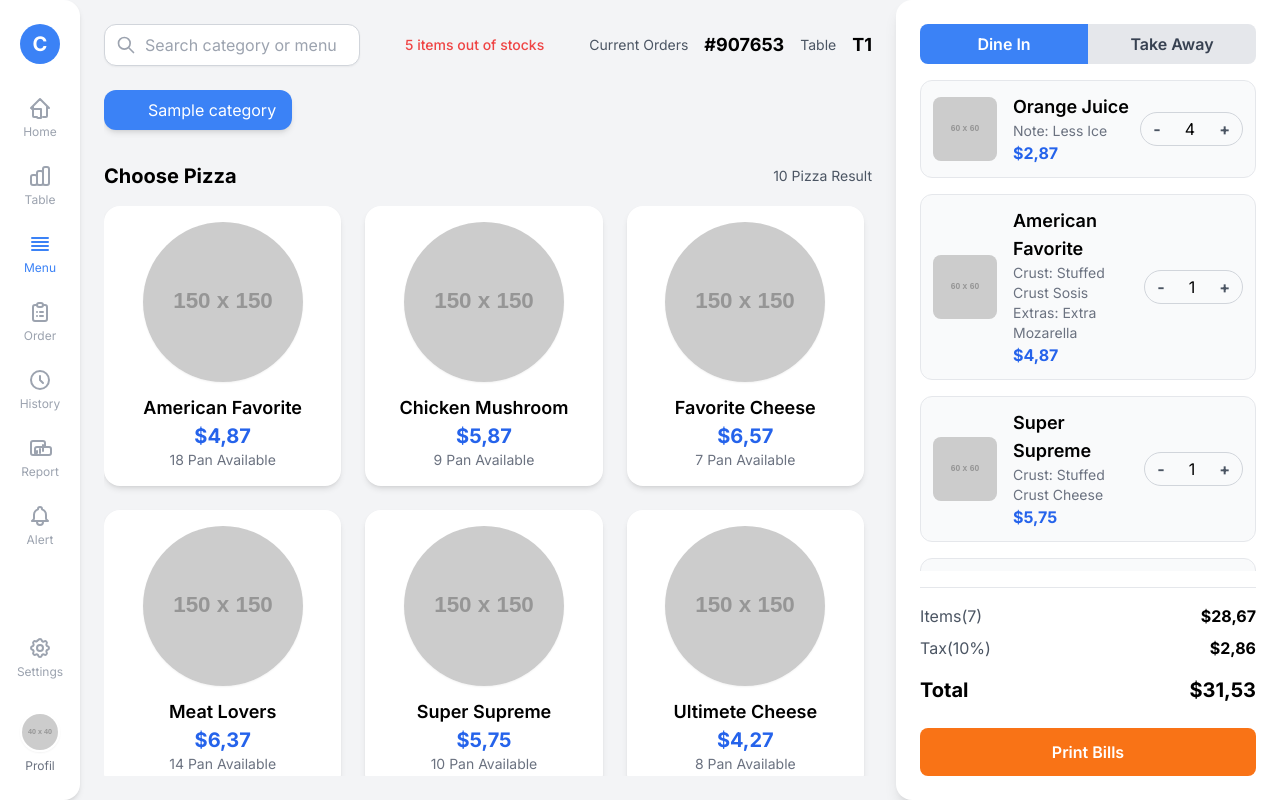
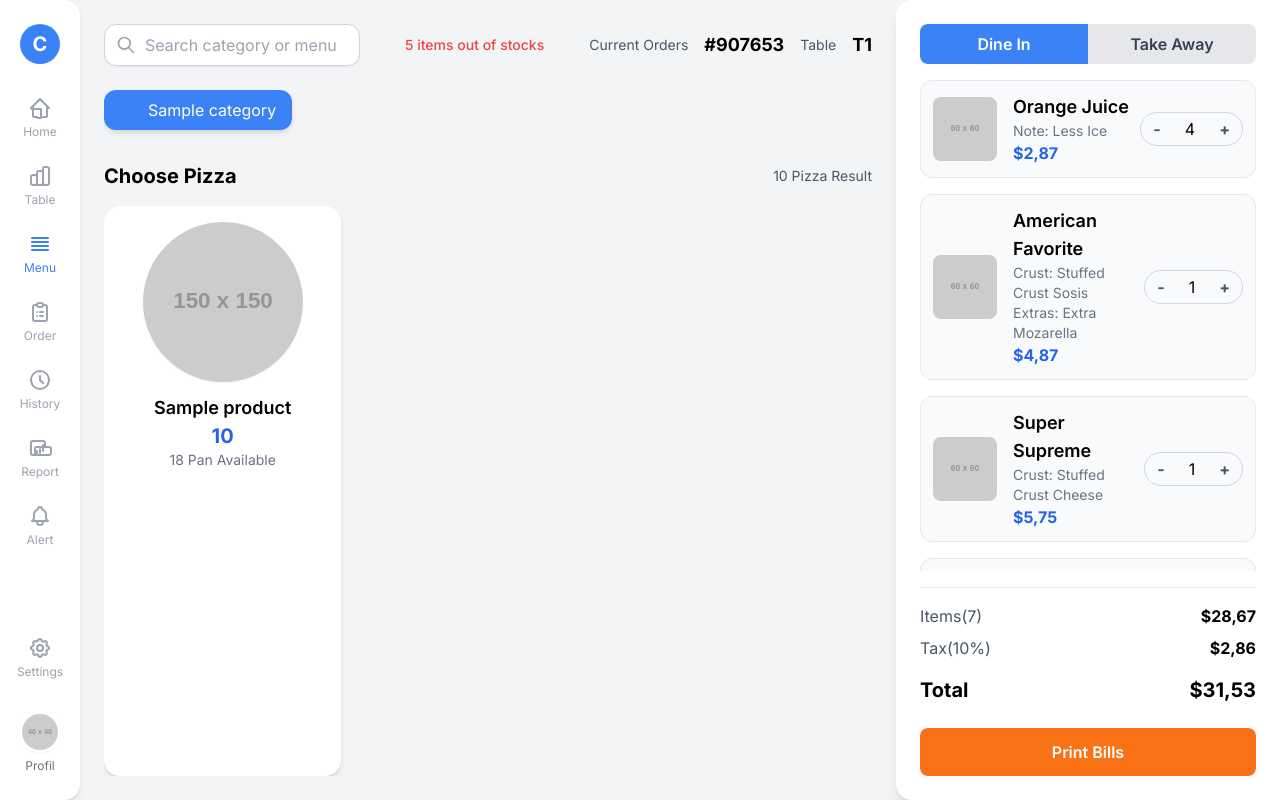
Before and after one commit to skillformation/Application_Panier_-Restaurant, a Laravel app: template RestaurantApp/resources/views/product/index.blade.php in a window 1280 px wide. Run offline with Laravel 12, Linux system fonts and the light colour scheme; the template is opened without the code that fills it: most values are stand-ins (such as "Sample title", 1, 10 or a date in 2020); some libraries are stand-ins or nearby versions.

Commit message:
Recupérer des 10 produits avec le modèle Product,Vérifier si la variable

```diff
--- a/RestaurantApp/app/Http/Controllers/ProductController.php
+++ b/RestaurantApp/app/Http/Controllers/ProductController.php
@@ -3,6 +3,7 @@
 namespace App\Http\Controllers;
 
 use App\Models\Product;
+use App\Models\Category;
 use Illuminate\Http\Request;
 use App\Http\Controllers\ProductController;
 
@@ -13,8 +14,9 @@ class ProductController extends Controller
      */
     public function index()
     {
+        $categories = Category::all();
         $products = Product::latest()->take(10)->get();
-        return view('category.index', compact('products'));
+        return view('product.index', compact('products','categories'));
     }
 
     /**
--- a/RestaurantApp/resources/views/product/index.blade.php
+++ b/RestaurantApp/resources/views/product/index.blade.php
@@ -1,4 +1,4 @@
-{{-- @dd($categories);  --}}
+{{-- @dd($products);  --}}
 <!DOCTYPE html>
 <html lang="fr">
 <head>
@@ -120,6 +120,7 @@
 
             </div>
 
+
             <!-- Section Choisir Pizza -->
             <div class="flex items-center justify-between mb-4">
                 <h2 class="text-xl font-bold">Choose Pizza</h2>
@@ -128,48 +129,17 @@
 
             <!-- Grille des Pizzas -->
             <div class="grid grid-cols-1 sm:grid-cols-2 lg:grid-cols-3 gap-6 overflow-y-auto custom-scrollbar pr-2 flex-1">
-                <!-- Élément de pizza 1 -->
+                @foreach ($products as $item)
+                    <!-- Élément de pizza 1 -->
                 <div class="bg-white rounded-2xl shadow-md p-4 flex flex-col items-center text-center hover:shadow-xl transition-shadow duration-200 cursor-pointer">
                     <img src="https://placehold.co/150x150/f0f0f0/666666?text=Pizza" alt="Pizza American Favorite" class="w-40 h-40 rounded-full object-cover mb-3 shadow-sm">
-                    <h3 class="text-lg font-semibold">American Favorite</h3>
-                    <p class="text-blue-600 font-bold text-xl">$4,87</p>
+                    <h3 class="text-lg font-semibold">{{$item->name }}</h3>
+                    <p class="text-blue-600 font-bold text-xl">{{$item->price }}</p>
                     <p class="text-gray-500 text-sm">18 Pan Available</p>
                 </div>
-                <!-- Élément de pizza 2 -->
-                <div class="bg-white rounded-2xl shadow-md p-4 flex flex-col items-center text-center hover:shadow-xl transition-shadow duration-200 cursor-pointer">
-                    <img src="https://placehold.co/150x150/f0f0f0/666666?text=Pizza" alt="Pizza Chicken Mushroom" class="w-40 h-40 rounded-full object-cover mb-3 shadow-sm">
-                    <h3 class="text-lg font-semibold">Chicken Mushroom</h3>
-                    <p class="text-blue-600 font-bold text-xl">$5,87</p>
-                    <p class="text-gray-500 text-sm">9 Pan Available</p>
-                </div>
-                <!-- Élément de pizza 3 -->
-                <div class="bg-white rounded-2xl shadow-md p-4 flex flex-col items-center text-center hover:shadow-xl transition-shadow duration-200 cursor-pointer">
-                    <img src="https://placehold.co/150x150/f0f0f0/666666?text=Pizza" alt="Pizza Favorite Cheese" class="w-40 h-40 rounded-full object-cover mb-3 shadow-sm">
-                    <h3 class="text-lg font-semibold">Favorite Cheese</h3>
-                    <p class="text-blue-600 font-bold text-xl">$6,57</p>
-                    <p class="text-gray-500 text-sm">7 Pan Available</p>
-                </div>
-                <!-- Élément de pizza 4 -->
-                <div class="bg-white rounded-2xl shadow-md p-4 flex flex-col items-center text-center hover:shadow-xl transition-shadow duration-200 cursor-pointer">
-                    <img src="https://placehold.co/150x150/f0f0f0/666666?text=Pizza" alt="Pizza Meat Lovers" class="w-40 h-40 rounded-full object-cover mb-3 shadow-sm">
-                    <h3 class="text-lg font-semibold">Meat Lovers</h3>
-                    <p class="text-blue-600 font-bold text-xl">$6,37</p>
-                    <p class="text-gray-500 text-sm">14 Pan Available</p>
-                </div>
-                <!-- Élément de pizza 5 -->
-                <div class="bg-white rounded-2xl shadow-md p-4 flex flex-col items-center text-center hover:shadow-xl transition-shadow duration-200 cursor-pointer">
-                    <img src="https://placehold.co/150x150/f0f0f0/666666?text=Pizza" alt="Pizza Super Supreme" class="w-40 h-40 rounded-full object-cover mb-3 shadow-sm">
-                    <h3 class="text-lg font-semibold">Super Supreme</h3>
-                    <p class="text-blue-600 font-bold text-xl">$5,75</p>
-                    <p class="text-gray-500 text-sm">10 Pan Available</p>
-                </div>
-                <!-- Élément de pizza 6 -->
-                <div class="bg-white rounded-2xl shadow-md p-4 flex flex-col items-center text-center hover:shadow-xl transition-shadow duration-200 cursor-pointer">
-                    <img src="https://placehold.co/150x150/f0f0f0/666666?text=Pizza" alt="Pizza Ultimete Cheese" class="w-40 h-40 rounded-full object-cover mb-3 shadow-sm">
-                    <h3 class="text-lg font-semibold">Ultimete Cheese</h3>
-                    <p class="text-blue-600 font-bold text-xl">$4,27</p>
-                    <p class="text-gray-500 text-sm">8 Pan Available</p>
-                </div>
+                @endforeach
+
+
             </div>
         </div>
 
--- a/RestaurantApp/routes/web.php
+++ b/RestaurantApp/routes/web.php
@@ -23,5 +23,6 @@ Route::middleware('auth')->group(function () {
 
 require __DIR__.'/auth.php';
 
-Route::get('/', [CategoryController::class,'index'])->name('menu');
+Route::get('/', [ProductController::class, 'index'])->name('home');
+Route::get('/category', [CategoryController::class,'index'])->name('menu');
 Route::get('/category/{category}',[ProductController::class,'byCategory']);
```
